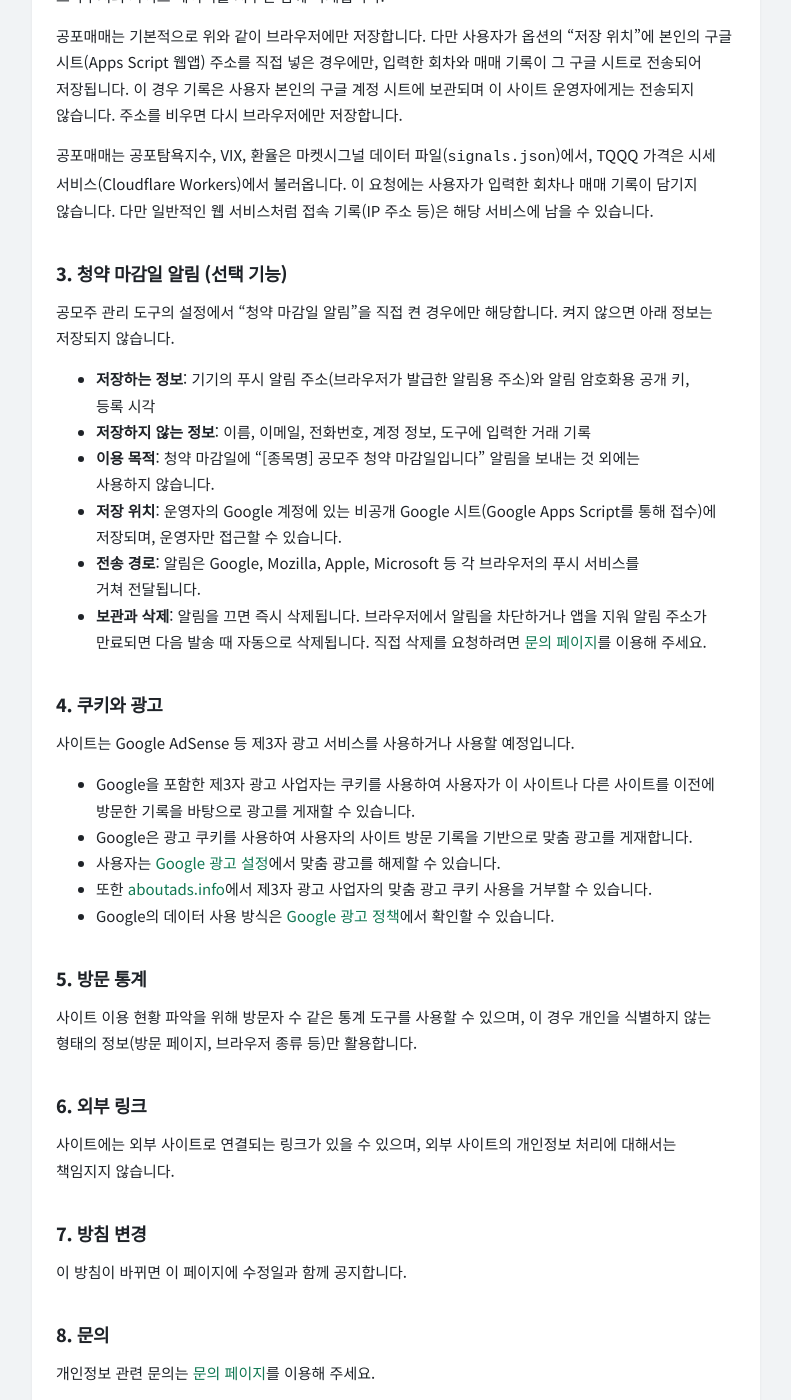
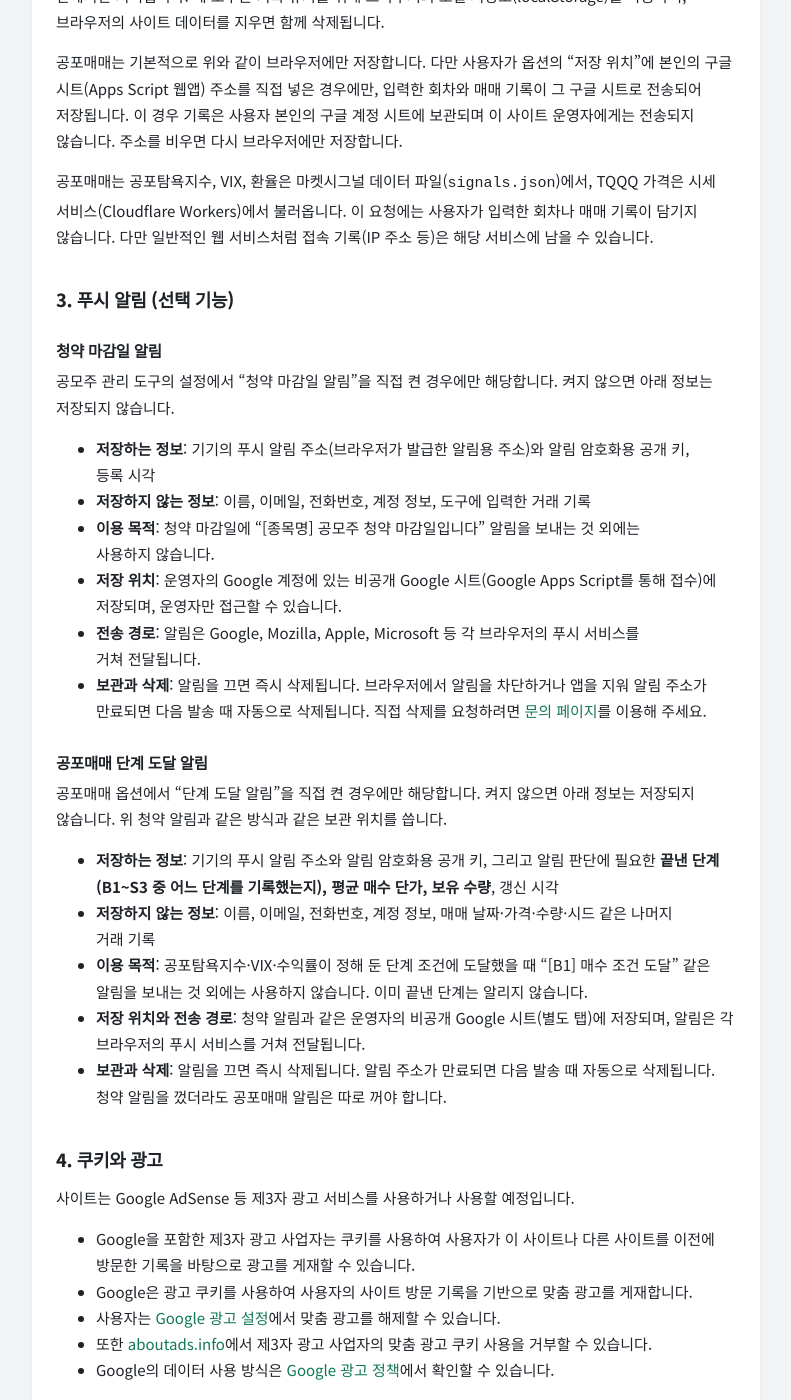
Before and after one commit to mzmzkgu/mzmzkgu.github.io, a Jekyll site: the page built from privacy.md, in a window 1280 px wide and 1400 px high, scrolled down 592 px. Shown: the whole window, without its empty margins (244-1035 px from the left). Built offline with Jekyll 4.4.1, drawn with Linux system fonts in a browser that asks for light colours; some of the changed text lies outside the part shown.

Commit message:
공포매매 단계 도달 알림 안내와 개인정보 방침 추가
소개 페이지(특징·사용법·참고), 개인정보 처리방침 3항(알림용으로 저장하는 값),
CLAUDE.md, 옵션 스크린샷을 새 알림 기능에 맞췄다.

Co-Authored-By: Claude Sonnet 5.5 <noreply@anthropic.com>

```diff
--- a/privacy.md
+++ b/privacy.md
@@ -15,7 +15,7 @@ description: 소소한 재테크 작업실(mzmzkgu.github.io)의 개인정보,
 
 사이트는 회원가입이나 로그인 기능이 없으며, 이름·연락처 같은 개인정보를 직접 수집하지 않습니다.
 문의 이메일을 보내실 경우, 답변을 위해 이메일 주소와 문의 내용만 확인하며 답변 후 별도로 보관하지 않습니다.
-다만 사용자가 직접 켜는 선택 기능인 "청약 마감일 알림"을 사용하면 3항의 정보가 저장됩니다.
+다만 사용자가 직접 켜는 선택 기능인 "청약 마감일 알림"이나 "공포매매 단계 도달 알림"을 사용하면 3항의 정보가 저장됩니다.
 
 ## 2. 도구에 입력한 데이터
 
@@ -30,7 +30,9 @@ description: 소소한 재테크 작업실(mzmzkgu.github.io)의 개인정보,
 공포매매는 공포탐욕지수, VIX, 환율은 마켓시그널 데이터 파일(`signals.json`)에서, TQQQ 가격은 시세 서비스(Cloudflare Workers)에서 불러옵니다.
 이 요청에는 사용자가 입력한 회차나 매매 기록이 담기지 않습니다. 다만 일반적인 웹 서비스처럼 접속 기록(IP 주소 등)은 해당 서비스에 남을 수 있습니다.
 
-## 3. 청약 마감일 알림 (선택 기능)
+## 3. 푸시 알림 (선택 기능)
+
+### 청약 마감일 알림
 
 공모주 관리 도구의 설정에서 "청약 마감일 알림"을 직접 켠 경우에만 해당합니다. 켜지 않으면 아래 정보는 저장되지 않습니다.
 
@@ -40,6 +42,16 @@ description: 소소한 재테크 작업실(mzmzkgu.github.io)의 개인정보,
 - **저장 위치**: 운영자의 Google 계정에 있는 비공개 Google 시트(Google Apps Script를 통해 접수)에 저장되며, 운영자만 접근할 수 있습니다.
 - **전송 경로**: 알림은 Google, Mozilla, Apple, Microsoft 등 각 브라우저의 푸시 서비스를 거쳐 전달됩니다.
 - **보관과 삭제**: 알림을 끄면 즉시 삭제됩니다. 브라우저에서 알림을 차단하거나 앱을 지워 알림 주소가 만료되면 다음 발송 때 자동으로 삭제됩니다. 직접 삭제를 요청하려면 [문의 페이지]({{ '/contact/' | relative_url }})를 이용해 주세요.
+
+### 공포매매 단계 도달 알림
+
+공포매매 옵션에서 "단계 도달 알림"을 직접 켠 경우에만 해당합니다. 켜지 않으면 아래 정보는 저장되지 않습니다. 위 청약 알림과 같은 방식과 같은 보관 위치를 씁니다.
+
+- **저장하는 정보**: 기기의 푸시 알림 주소와 알림 암호화용 공개 키, 그리고 알림 판단에 필요한 **끝낸 단계(B1~S3 중 어느 단계를 기록했는지), 평균 매수 단가, 보유 수량**, 갱신 시각
+- **저장하지 않는 정보**: 이름, 이메일, 전화번호, 계정 정보, 매매 날짜·가격·수량·시드 같은 나머지 거래 기록
+- **이용 목적**: 공포탐욕지수·VIX·수익률이 정해 둔 단계 조건에 도달했을 때 "[B1] 매수 조건 도달" 같은 알림을 보내는 것 외에는 사용하지 않습니다. 이미 끝낸 단계는 알리지 않습니다.
+- **저장 위치와 전송 경로**: 청약 알림과 같은 운영자의 비공개 Google 시트(별도 탭)에 저장되며, 알림은 각 브라우저의 푸시 서비스를 거쳐 전달됩니다.
+- **보관과 삭제**: 알림을 끄면 즉시 삭제됩니다. 알림 주소가 만료되면 다음 발송 때 자동으로 삭제됩니다. 청약 알림을 껐더라도 공포매매 알림은 따로 꺼야 합니다.
 
 ## 4. 쿠키와 광고
 
```
Also changed, not shown: CLAUDE.md (+1 -1 lines), fearbuy.html (+13 -1 lines), assets/images/buythedip/options.jpg.
